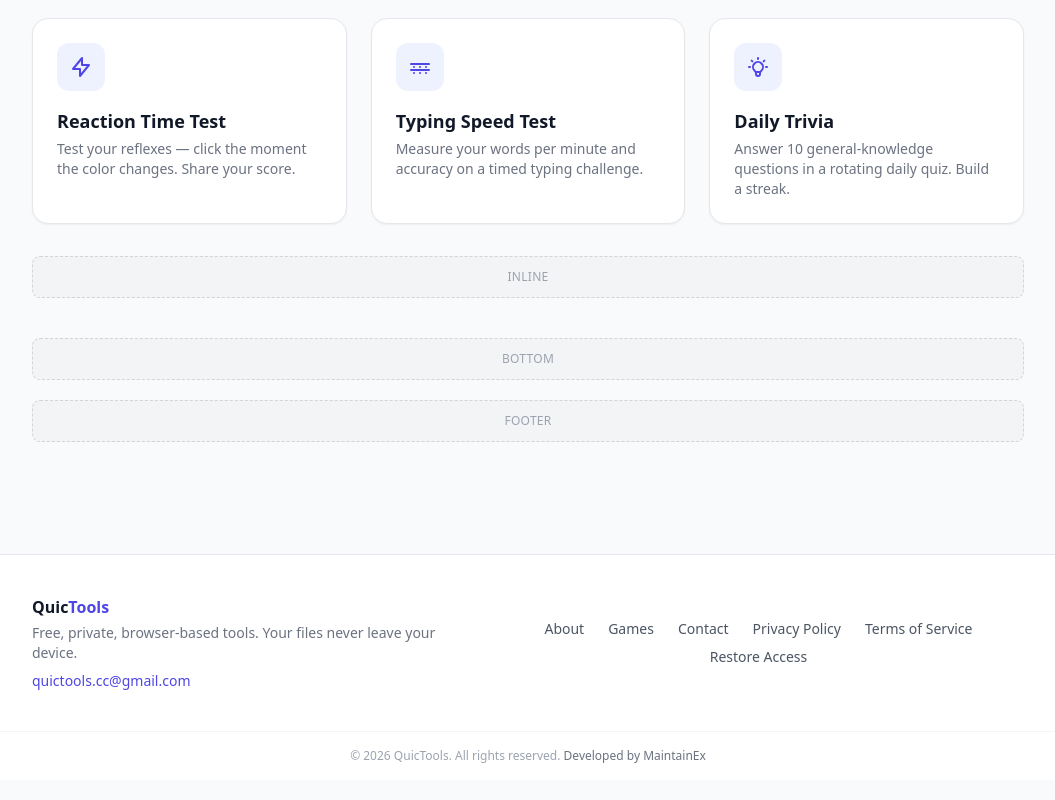
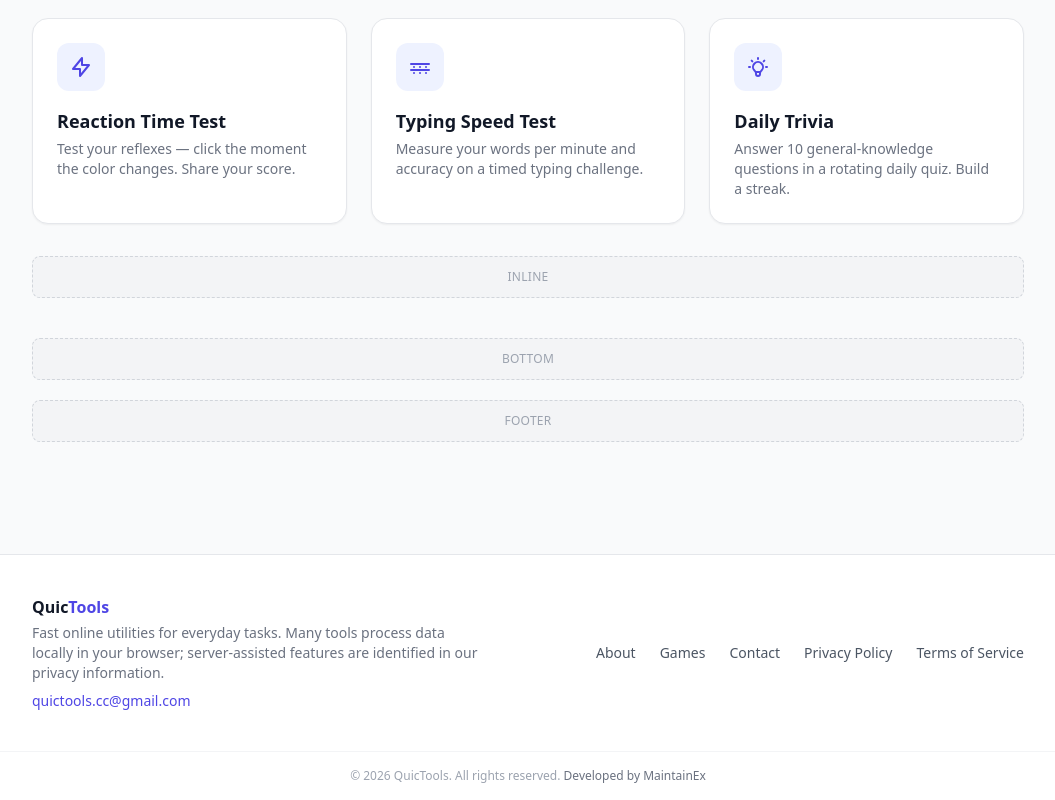
Before and after one commit to thiyo12/ai-website-for-revenue-, a Next.js app: page / in a window 1280 px wide. Shown: the part 4471-5271 px from the top of the page, without its empty margins (112-1167 px from the left). Built offline with nearby package versions, Linux system fonts and the light colour scheme; no server answers.

Commit message:
adsense rescue: improve free user flow and trust signals

```diff
--- a/components/Footer.tsx
+++ b/components/Footer.tsx
@@ -8,9 +8,10 @@ export default function Footer() {
           <p className="text-base font-semibold text-gray-900">
             Quic<span className="text-accent-600">Tools</span>
           </p>
-          <p className="mt-1 text-sm text-gray-500">
-            Free, private, browser-based tools. Your files never leave your
-            device.
+          <p className="mt-1 max-w-md text-sm text-gray-500">
+            Fast online utilities for everyday tasks. Many tools process data
+            locally in your browser; server-assisted features are identified in
+            our privacy information.
           </p>
           <p className="mt-2 text-sm text-gray-500">
             <a
@@ -41,9 +42,6 @@ export default function Footer() {
           <Link href="/terms-of-service" className="transition-colors hover:text-accent-600">
             Terms of Service
           </Link>
-          <Link href="/restore-access" className="transition-colors hover:text-accent-600">
-            Restore Access
-          </Link>
         </nav>
       </div>
 
```
